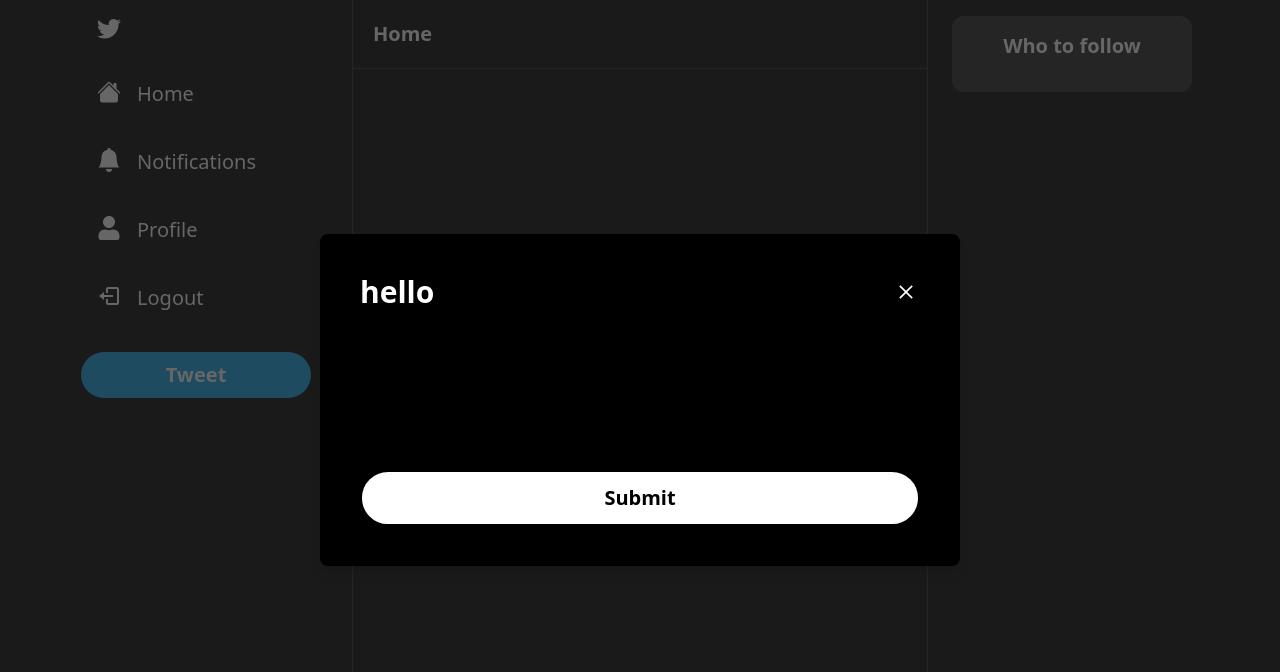
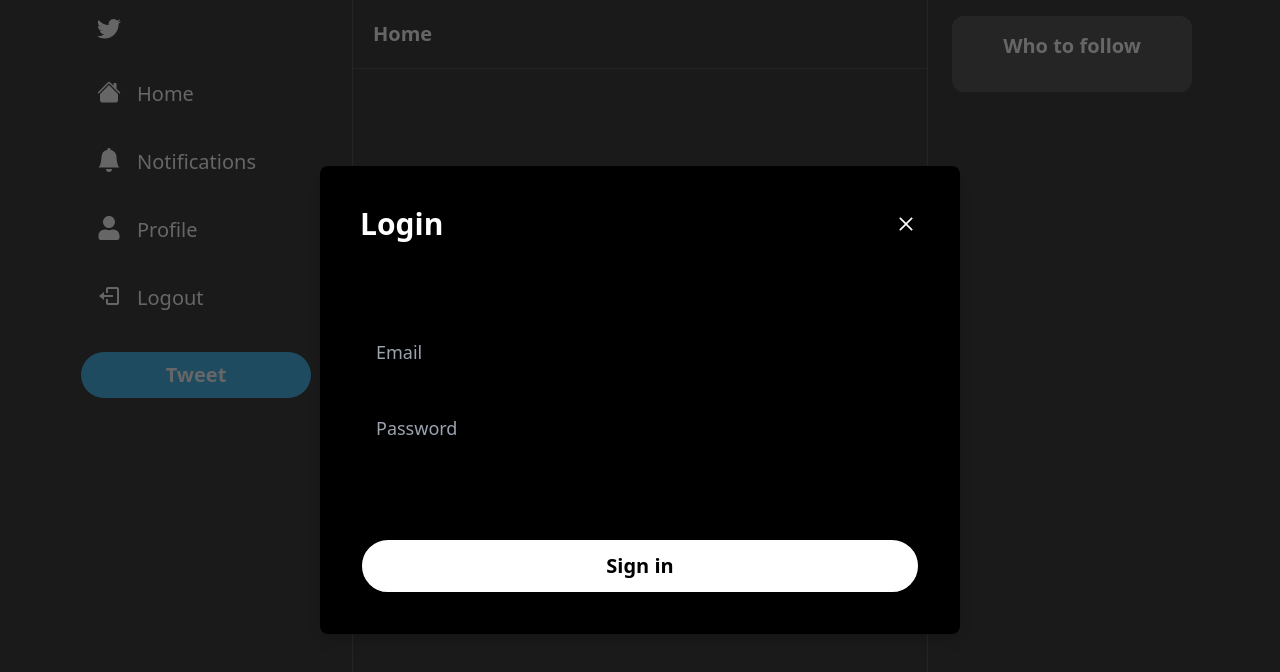
Before and after one commit to Abdu-alyousef/twitter-clone, a Next.js app: page / in a window 1280 px wide. Shown: the top 672 px of the page. Built offline with nearby package versions, Linux system fonts and the light colour scheme.

Commit message:
Added Form input

```diff
--- /dev/null
+++ b/components/Input.tsx
@@ -0,0 +1,42 @@
+interface InputProps {
+  placeholder?: string;
+  value?: string;
+  type?: string;
+  disabled?: boolean;
+  onChange: (event: React.ChangeEvent<HTMLInputElement>) => void;
+}
+
+const Input: React.FC<InputProps> = ({
+  placeholder,
+  value,
+  type,
+  disabled,
+  onChange,
+}) => {
+  return (
+    <input
+      disabled={disabled}
+      onChange={onChange}
+      value={value}
+      placeholder={placeholder}
+      type={type}
+      className="
+        w-full
+        p-4
+        text-lg
+        bg-black
+        rounded-md
+        outline-none
+        text-white
+        focus:border-sky-500
+        focus:border-2
+        transition
+        disabled:bg-neutral-900
+        disabled:opacity-70
+        disabled:cursor-not-allowed
+        "
+    />
+  );
+};
+
+export default Input;
--- a/components/Modal.tsx
+++ b/components/Modal.tsx
@@ -41,88 +41,22 @@ const Modal: React.FC<ModalProps> = ({
   }
   return (
     <>
-      <div
-        className="
-    justify-center
-    items-center
-    flex
-    overflow-x-hidden
-    overflow-y-auto
-    fixed
-    inset-0
-    z-50
-    outline-none
-    focus:outline-none
-    bg-neutral-800
-    bg-opacity-70
-    "
-      >
-        <div
-          className="
-        relative
-        w-full
-        lg:w-3/6
-        my-6
-        mx-auto
-        lg:max-w-3xl
-        h-full
-        lg:h-auto
-        "
-        >
+      <div className="justify-center items-center flex overflow-x-hidden overflow-y-auto fixed inset-0 z-50 outline-none focus:outline-none bg-neutral-800 bg-opacity-70">
+        <div className="relative w-full lg:w-3/6 my-6 mx-auto lg:max-w-3xl h-full lg:h-auto">
           {/* Content */}
-
-          <div
-            className="
-            h-full
-            lg:h-auto
-            border-0
-            rounded-lg
-            shadow-lg
-            relative
-            flex
-            flex-col
-            w-full
-            bg-black
-            outline-none
-            focus:outline-none
-            "
-          >
+          <div className="h-full lg:h-auto border-0 rounded-lg shadow-lg relative flex flex-col w-full bg-black outline-none focus:outline-none">
             {/*Header*/}
-            <div
-              className="
-                flex
-                items-center
-                justify-between
-                p-10
-                rounded-t
-                "
-            >
+            <div className="flex items-center justify-between p-10 rounded-t">
               <h3 className="text-3xl font-semibold text-white">{title}</h3>
               <button
                 onClick={handleClose}
-                className="
-                        p-1
-                        ml-auto
-                        border-0
-                        text-white
-                        hover:opacity-70
-                        transition
-                        "
+                className="p-1 ml-auto border-0 text-white hover:opacity-70 transition"
               >
                 <AiOutlineClose size={20} />
               </button>
             </div>
             {/*Body*/}
-            <div
-              className="
-                relative
-                p-10
-                flex-auto
-
-                "
-            >
-              {body}
-            </div>
+            <div className="relative p-10 flex-auto">{body}</div>
             {/*Footer*/}
             <div className="flex flex-col gap-2 p-10">
               <Button
@@ -133,6 +67,7 @@ const Modal: React.FC<ModalProps> = ({
                 large
                 onClick={handleSubmit}
               />
+              {footer}
             </div>
           </div>
         </div>
--- /dev/null
+++ b/components/modals/LoginModal.tsx
@@ -0,0 +1,54 @@
+import useLoginModal from "@/hooks/useLoginModal"
+import { useCallback, useState } from "react";
+import Input from "../Input";
+import Modal from "../Modal";
+
+
+const LoginModal = () => {
+    const loginModal = useLoginModal();
+    const [email, setEmail] = useState();
+    const [password, setPassword] = useState();
+    const [isLoading, setIsLoading] = useState(false)
+
+
+    const onSubmit = useCallback(async () => {
+        try{
+            setIsLoading(true)
+            // Todo add login
+        }catch(error){
+            console.log(error)
+        }finally{
+            setIsLoading(false)
+        }
+    }, [loginModal]);
+
+    const bodyContent = (
+        <div className="flex flex-col gap-4">
+            <Input
+            placeholder="Email"
+            type="text"
+            onChange={(e: any) => setEmail(e.target.value)}
+            value={email}
+            disabled={isLoading}
+            />
+              <Input
+            placeholder="Password"
+            type="password"
+            onChange={(e: any) => setPassword(e.target.value)}
+            value={password}
+            disabled={isLoading}
+            />
+        </div>
+    )
+    return (
+        <Modal
+        disabled={isLoading}
+        isOpen={loginModal.isOpen}
+        title="Login"
+        actionLabel="Sign in"
+        onClose={loginModal.onClose}
+        onSubmit={onSubmit}
+        body={bodyContent}/>
+    )
+}
+export default LoginModal
--- /dev/null
+++ b/hooks/useLoginModal.ts
@@ -0,0 +1,15 @@
+import { create } from "zustand";
+
+interface LoginModalStore {
+  isOpen: boolean;
+  onOpen: () => void;
+  onClose: () => void;
+}
+
+const useLoginModal = create<LoginModalStore>((set) => ({
+  isOpen: true,
+  onOpen: () => set({ isOpen: true }),
+  onClose: () => set({ isOpen: false }),
+}));
+
+export default useLoginModal;
--- a/package.json
+++ b/package.json
@@ -12,7 +12,8 @@
     "next": "14.1.0",
     "react": "^18",
     "react-dom": "^18",
-    "react-icons": "^5.0.1"
+    "react-icons": "^5.0.1",
+    "zustand": "^4.5.0"
   },
   "devDependencies": {
     "@types/node": "^20",
--- a/pages/_app.tsx
+++ b/pages/_app.tsx
@@ -1,18 +1,15 @@
-
 import Layout from "@/components/Layout";
-import Modal from "@/components/Modal";
+import LoginModal from "@/components/modals/LoginModal";
 import "@/styles/globals.css";
 import type { AppProps } from "next/app";
-
 
 export default function App({ Component, pageProps }: AppProps) {
   return (
     <>
-    <Modal actionLabel="Submit" isOpen title="hello"/>
-      <Layout>
+    <LoginModal />
+    <Layout>
       <Component {...pageProps} />
-      </Layout>
-      </>
-
+    </Layout>
+    </>
   );
 }
```
Also changed, not shown: 1 other file (tests, documents, lock files or other folders).
